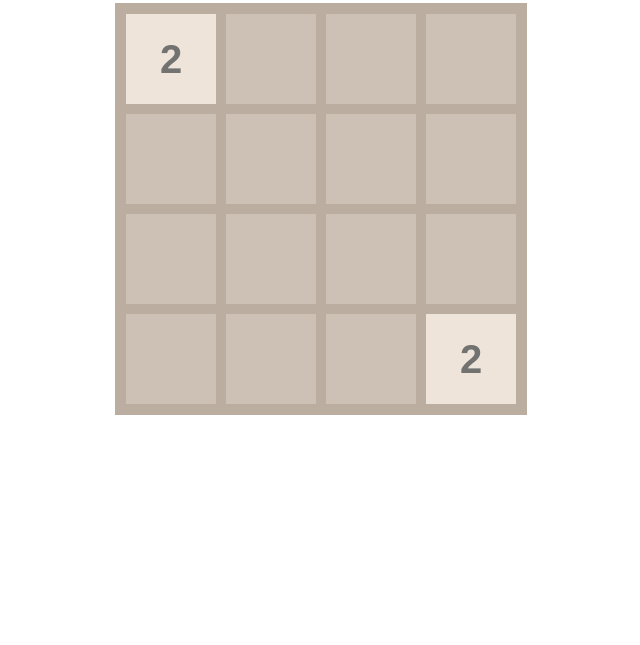
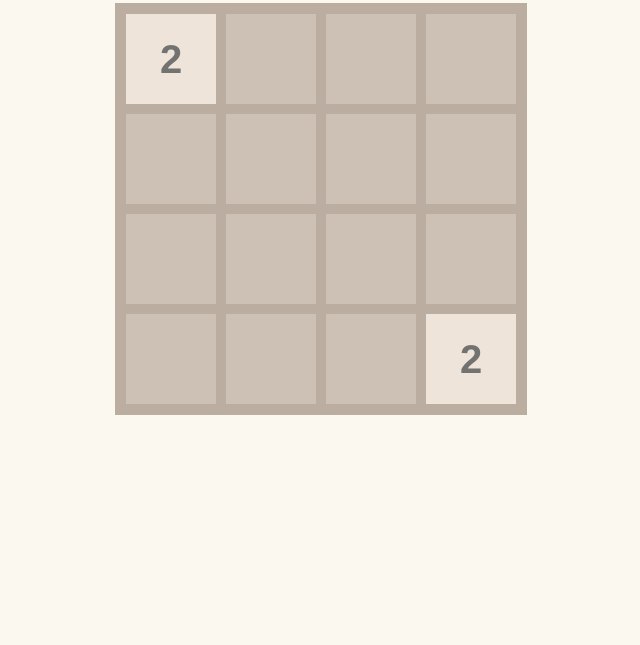
Before and after one commit to YasaswiniDesai/2048, a plain HTML site: page index.html in a window 1280 px wide. Shown: the part 155-800 px from the top of the page, without its empty margins (319-959 px from the left). Drawn offline with Linux system fonts and the light colour scheme.

Commit message:
2048.css

```diff
--- a/2048.css
+++ b/2048.css
@@ -1,6 +1,7 @@
 body {
-    font-family: Arial, Helvetica, sans-serif;
+    font-family: "Clear Sans", "Helvetica Neue", Arial, sans-serif;
     text-align: center;
+    background-color: #faf8ef;
 }
 
 h1 {
```
